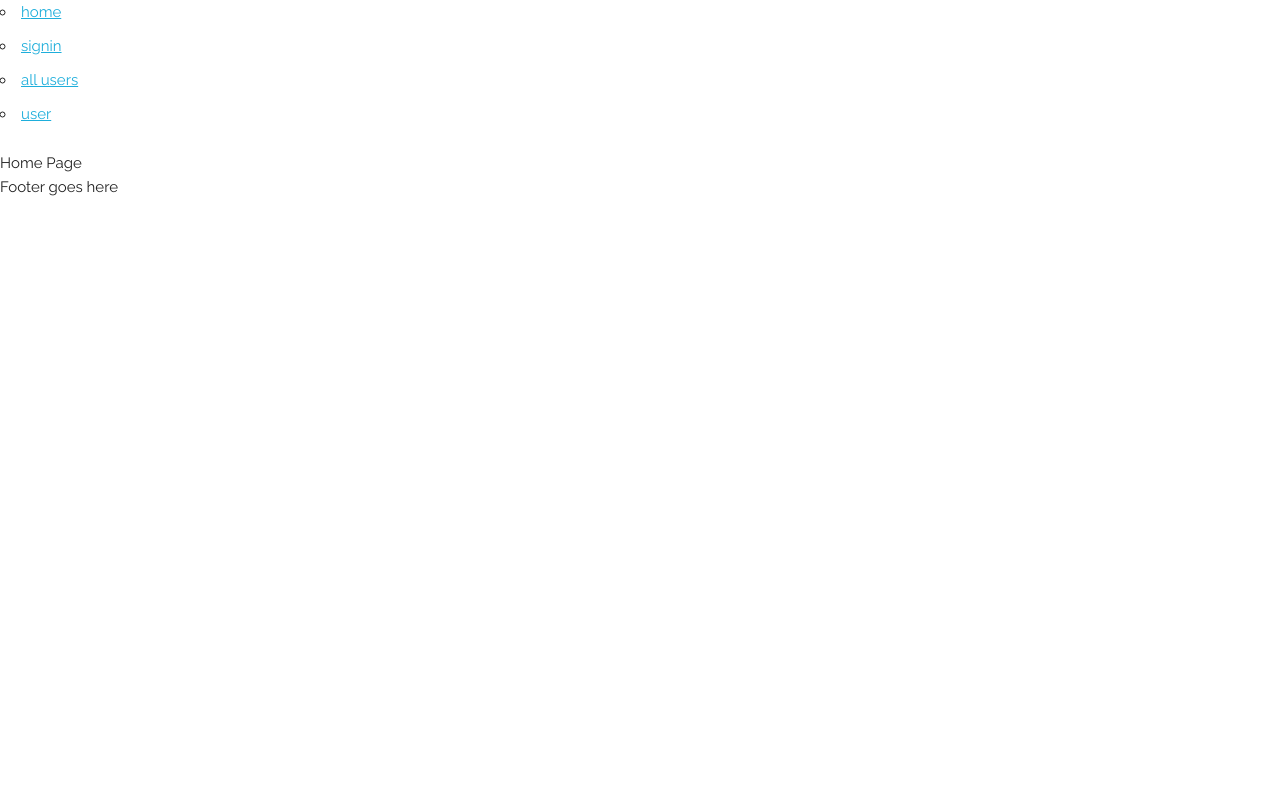
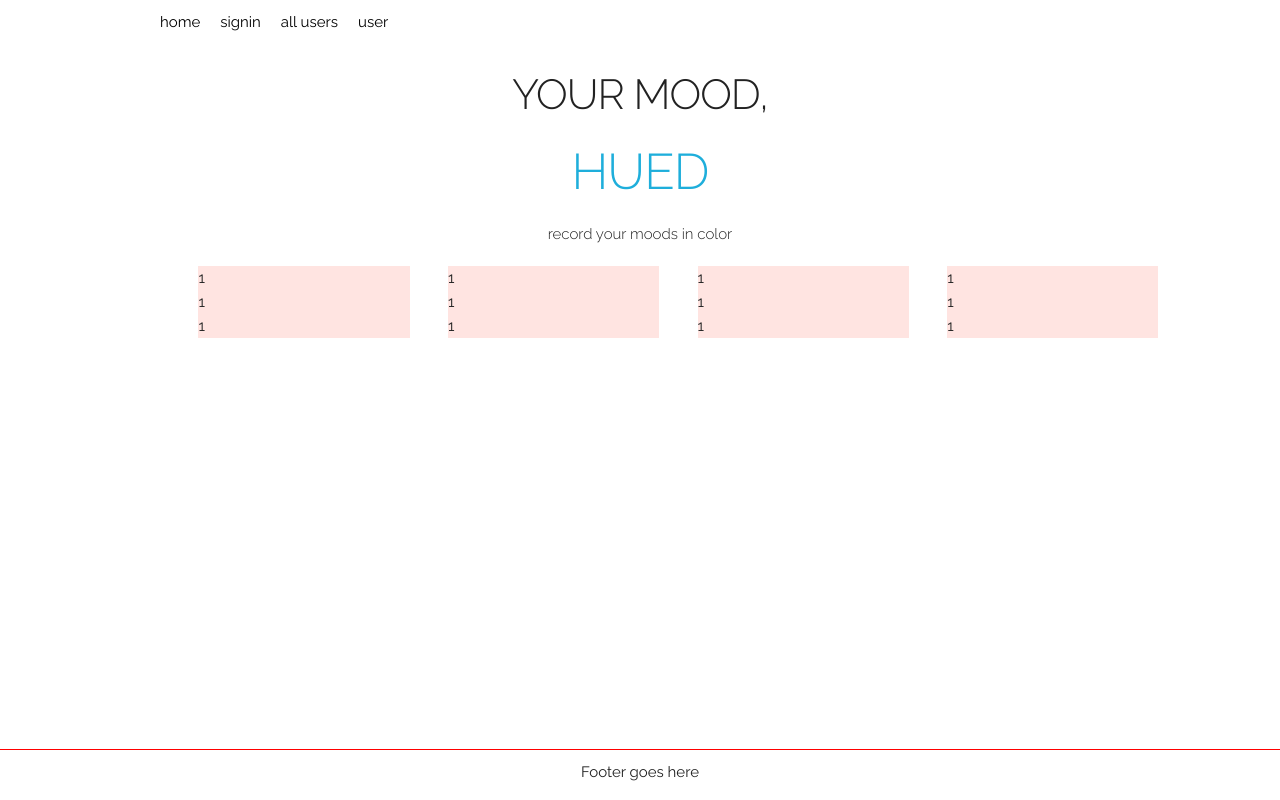
Before and after one commit to krogseng/app, a React (Create React App) app: page / in a window 1280 px wide. Built offline with nearby package versions, Linux system fonts and the light colour scheme.

Commit message:
testing styles for the homepage

```diff
--- a/src/components/HomePage.js
+++ b/src/components/HomePage.js
@@ -2,8 +2,39 @@ import React from 'react';
 
 export default function HomePage(props) {
     return (
-        <div>
-        Home Page
-        </div>
+        <section>
+            <div className='container'>
+                <div className='title'>
+                    <h2>YOUR MOOD,</h2>
+                    <h1>
+                        <a>H</a>
+                        <a>U</a>
+                        <a>E</a>
+                        <a>D</a>
+                    </h1>
+                    <h6>record your moods in color</h6>
+                </div>
+                <div className='sixteen columns'>
+                    <div >
+                        <div className="three columns square"> 1</div>
+                        <div className="three columns square"> 1</div>
+                        <div className="three columns square"> 1</div>
+                        <div className="three columns square"> 1</div>
+                    </div>
+                    <div>
+                        <div className="three columns square"> 1</div>
+                        <div className="three columns square"> 1</div>
+                        <div className="three columns square"> 1</div>
+                        <div className="three columns square"> 1</div>
+                    </div>
+                    <div>
+                        <div className="three columns square"> 1</div>
+                        <div className="three columns square"> 1</div>
+                        <div className="three columns square"> 1</div>
+                        <div className="three columns square"> 1</div>
+                    </div>
+                </div>
+            </div>
+        </section>
     );
 }
--- a/src/components/NavBar.js
+++ b/src/components/NavBar.js
@@ -3,12 +3,12 @@ import { Link } from 'react-router-dom';
 
 export default function NavBar(props) {
     return (
-        <nav>
-            <ul>
-                <li><Link to='/'>home</Link></li>
-                <li><Link to='/signin'>signin</Link></li>
-                <li><Link to='/allusers'>all users</Link></li>
-                <li><Link to='/user'>user</Link></li>
+        <nav className='container'>
+            <ul className='twelve columns'>
+                <li className='navbar-item'><Link to='/'>home</Link></li>
+                <li className='navbar-item'><Link to='/signin'>signin</Link></li>
+                <li className='navbar-item'><Link to='/allusers'>all users</Link></li>
+                <li className='navbar-item'><Link to='/user'>user</Link></li>
             </ul>
         </nav>
     );
--- a/src/styles/custom.css
+++ b/src/styles/custom.css
@@ -1 +1,48 @@
-/*see online example*/
+see online example
+nav {
+  position: absolute;
+  right: 0;
+  top: 0;
+  left: 0;
+  height: 50px;
+  padding: 1rem;
+  text-align: center;
+  outline: 1px solid red;
+}
+
+footer {
+  position: absolute;
+  right: 0;
+  bottom: 0;
+  left: 0;
+  height: 30px;
+  padding: 1rem;
+  text-align: center;
+  outline: 1px solid red;
+  margin-top: 30px;
+}
+
+.square {
+    max-width: 100;
+    background-color: mistyrose;
+}
+
+.title {
+    text-align: center;
+}
+
+.container {
+	margin-top: 10px;
+}
+
+.navbar-item {
+	display: inline;
+	margin: 0 20px 0 0;
+	margin-bottom: 130px;
+    text-decoration: none;
+}
+
+.navbar-item a {
+    text-decoration: none;
+    color: black;
+}
```
